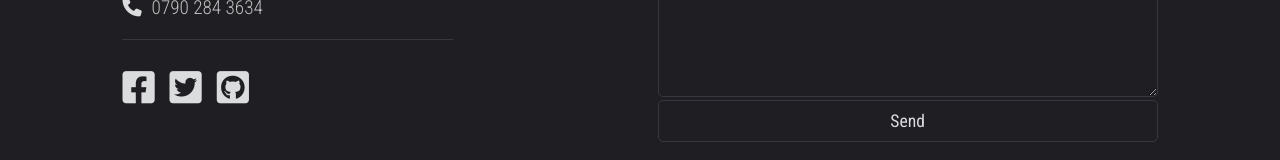
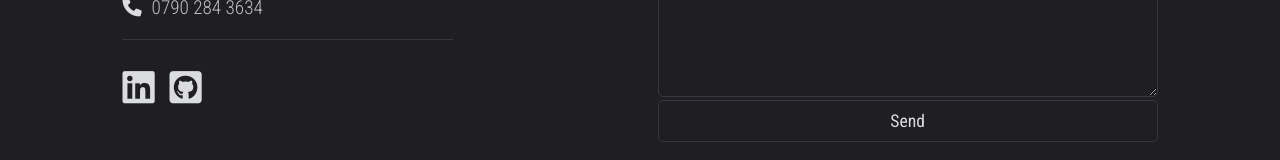
Before and after one commit to iustinionita/my-portfolio, a React (Create React App) app: page / in a window 1280 px wide. Shown: the part 3045-3205 px from the top of the page. Built offline with nearby package versions, Linux system fonts and the light colour scheme.

Commit message:
Update Socials

```diff
--- a/src/Components/Contact.js
+++ b/src/Components/Contact.js
@@ -60,27 +60,18 @@ function Contact() {
               <i className="fa-solid fa-envelope"></i>ionita.iustin@gmail.com
             </li>
             <li>
-              <i className="fa-solid fa-phone"></i>0790 284 3634
+              <i className="fa-solid fa-phone"></i><a href="tel:07902843634">0790 284 3634</a>
             </li>
           </ul>
           <div className="socials">
             <ul>
               <li>
                 <a
-                  href="https://www.facebook.com/don.iustin"
+                  href="https://www.linkedin.com/in/iustinionita/"
                   rel="noreferrer"
                   target="_blank"
                 >
-                  <i className="fa-brands fa-facebook-square"></i>
-                </a>
-              </li>
-              <li>
-                <a
-                  href="https://twitter.com/iustin_94"
-                  rel="noreferrer"
-                  target="_blank"
-                >
-                  <i className="fa-brands fa-twitter-square"></i>
+                  <i className="fa-brands fa-linkedin"></i>
                 </a>
               </li>
               <li>
```
